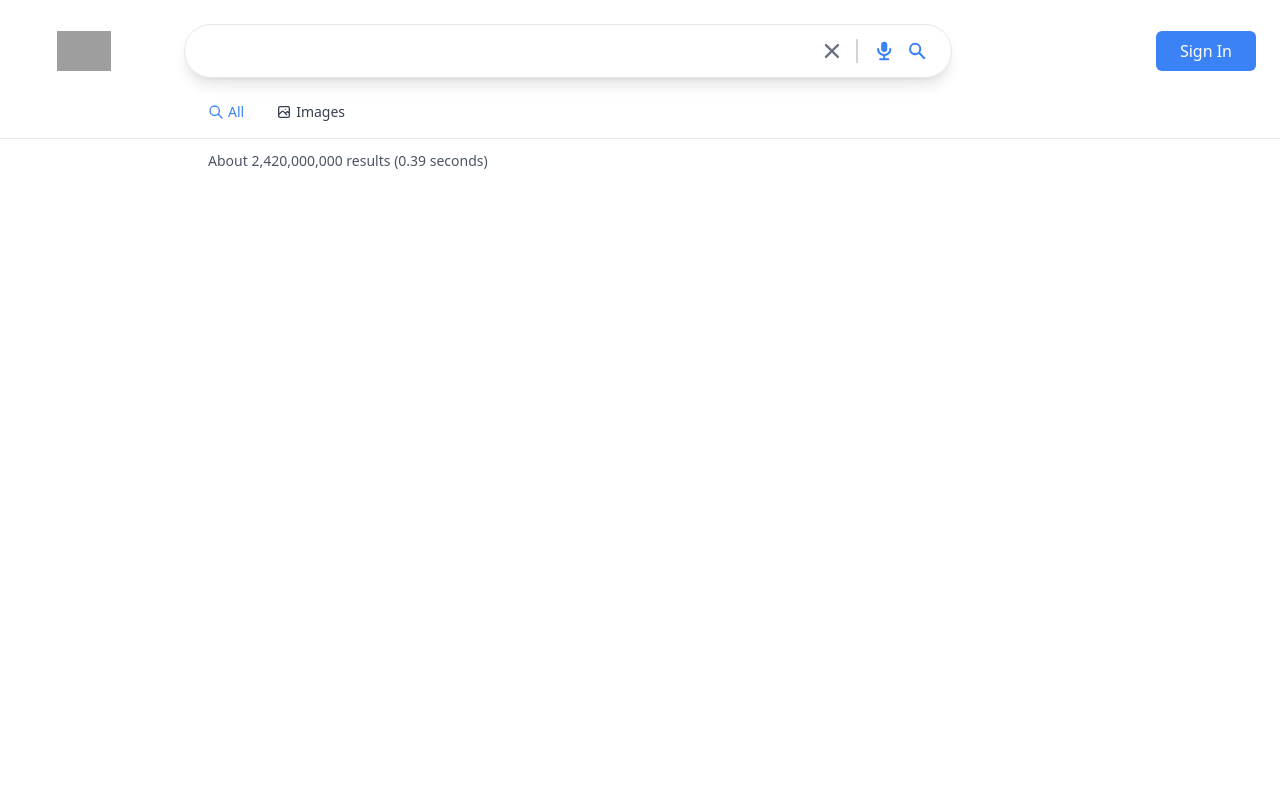
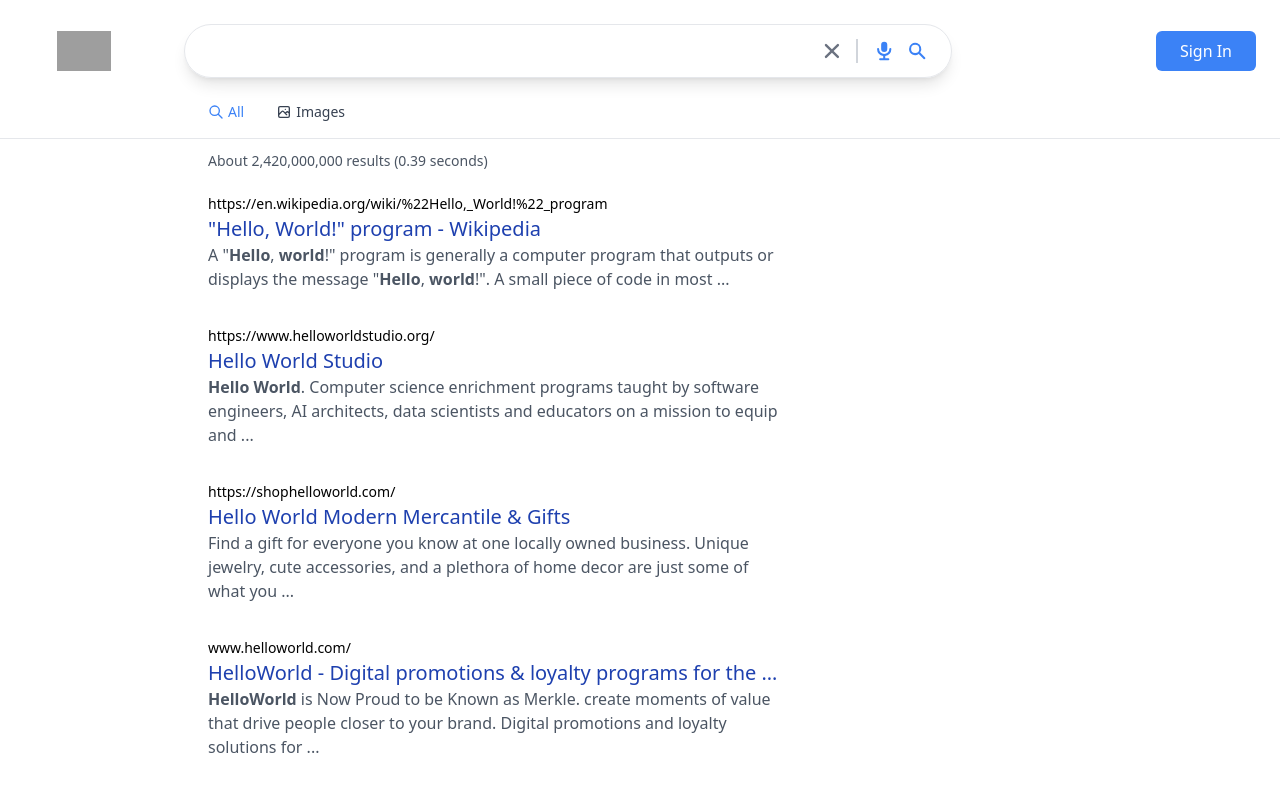
Before and after one commit to jordanabram1997/googlev2, a Next.js app: page /search in a window 1280 px wide. Shown: the top 796 px of the page. Built offline with nearby package versions, Linux system fonts and the light colour scheme; no server answers; grey boxes are pictures that could not be loaded.

Commit message:
Complete the result section and install htmlReactParser

```diff
--- a/components/SearchResults.js
+++ b/components/SearchResults.js
@@ -1,9 +1,21 @@
 import React from 'react'
+import Parser from "html-react-parser";
 
 export default function SearchResults({results}) {
   return (
     <div className="w-full mx-auto px-3 sm:pl-[5%] md:pl-[14%] lg:pl-52">
        <p className="text-gray-600 text-sm mb-5 mt-3">About {results.searchInformation.formattedTotalResults} results ({results.searchInformation.formattedSearchTime} seconds)</p>
+       {results.items.map((result)=>(
+          <div key={result.link} className="max-w-xl mb-8">
+            <div className="group">
+              <a className="text-sm truncate"href={result.link}>{result.formattedUrl}</a>
+              <a className="group-hover:underline decoration-blue-800" href={result.link}>
+                <h2 className="truncate text-xl font-medium text-blue-800">{result.title}</h2>
+              </a>
+            </div>
+            <p className="text-gray-600">{Parser(result.htmlSnippet)}</p>
+          </div>
+       ))}
     </div>
   )
 }
--- a/package.json
+++ b/package.json
@@ -10,6 +10,7 @@
   },
   "dependencies": {
     "@heroicons/react": "^1.0.6",
+    "html-react-parser": "^2.0.0",
     "next": "12.1.6",
     "next-auth": "^4.6.1",
     "react": "18.2.0",
--- a/pages/search.js
+++ b/pages/search.js
@@ -2,7 +2,7 @@
 import SearchHeader from "../components/SearchHeader";
 import SearchResults from "../components/SearchResults";
 import Response from "../Response";
-import {useRouter} from "next/router";
+import {useRouter} from 'next/router';
 
 export default function search({results}) {
   console.log(results);
```
Also changed, not shown: 2 other files (tests, documents, lock files or other folders).
